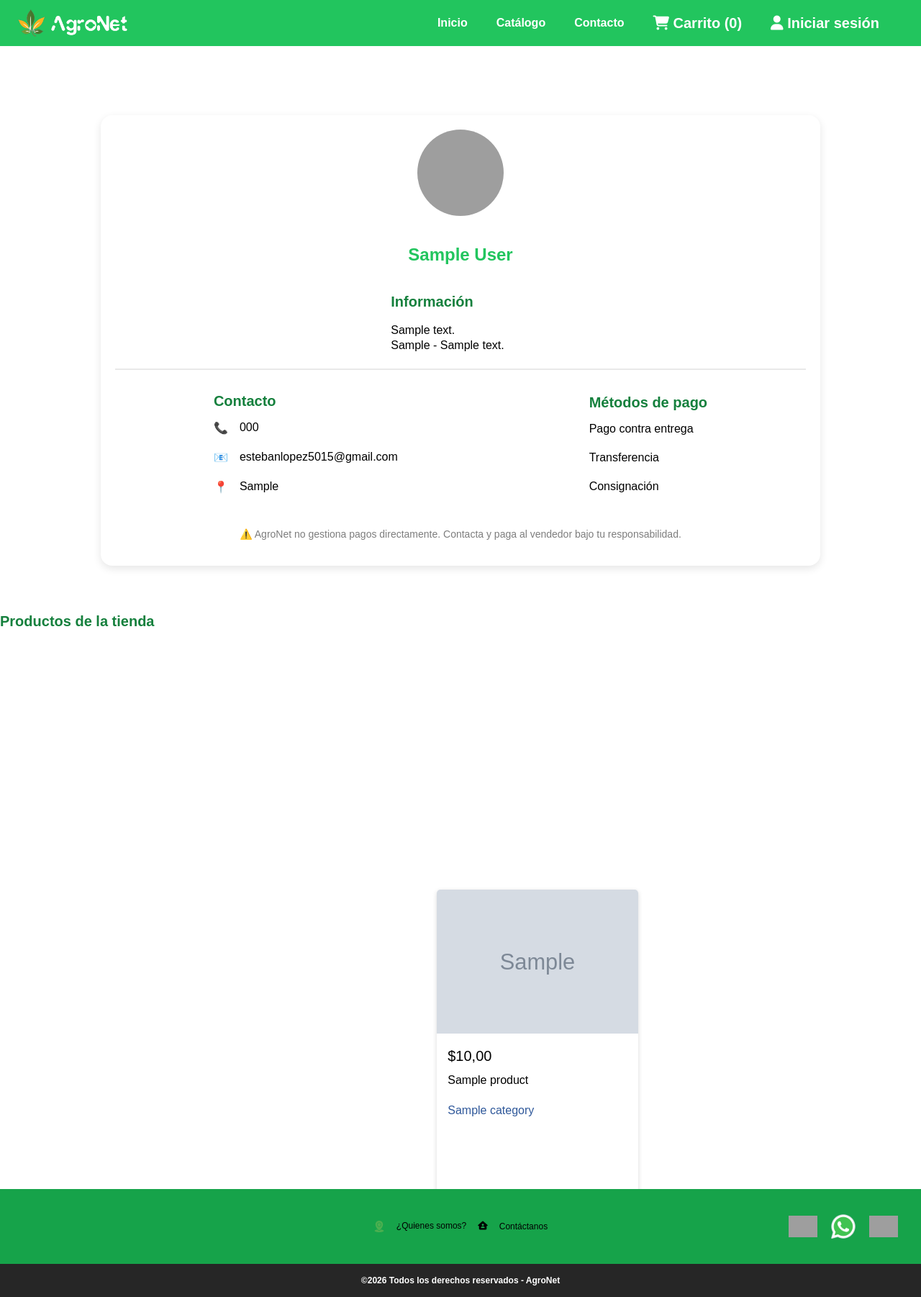
After one commit to EstebanLopp/Backend-AgroNet, a Django app: page /accounts/tienda/1/ in a window 1280 px wide. The commit adds this page. Shown: the whole page at 72% size. Run offline with Django 5.2, Linux system fonts and the light colour scheme; data comes from the database, SQL or seed files in the repository; tables that the repository leaves empty hold one stand-in row (values such as "Sample post"); grey boxes marked "Sample" are stand-in pictures; parts of the project's set-up code (start-up, migrations or seed data) failed here and were passed over; grey boxes are pictures that could not be loaded.

Commit message:
Guardando cambios

```diff
--- /dev/null
+++ b/src/accounts/templates/accounts/public_store_detail.html
@@ -0,0 +1,87 @@
+{% extends "base.html" %}
+{% load static %}
+
+{% block content %}
+<div class="seller-profile">
+
+  <div class="seller-profile__header">
+    <img src="{% static 'assets/valle-cocora.jpg' %}" alt="Foto del vendedor" class="seller-profile__photo">
+
+    <div class="seller-profile__info">
+      <h2 class="seller-profile__name">{{ store.name }}</h2>
+      <h3 class="seller-profile__section-title">Información</h3>
+
+      <p class="seller-profile__description">
+        {{ store.description }}
+      </p>
+
+      <p class="seller-profile__address">
+        {{ store.city }} - {{ store.address }}
+      </p>
+    </div>
+  </div>
+
+  <div class="seller-profile__details">
+
+    <div class="seller-profile__contact">
+      <h3 class="seller-profile__section-title">Contacto</h3>
+      <ul class="seller-profile__contact-list">
+        <li class="seller-profile__contact-item">
+          📞 <span class="seller-profile__phone">{{ store.phone }}</span>
+        </li>
+
+        <li class="seller-profile__contact-item">
+          📧
+          <span class="seller-profile__email">
+            {{ store.seller.user.email }}
+          </span>
+        </li>
+
+        <li class="seller-profile__contact-item">
+          📍 <span class="seller-profile__location">{{ store.city }}</span>
+        </li>
+      </ul>
+    </div>
+
+    <div class="seller-profile__payment">
+      <h3 class="seller-profile__section-title">Métodos de pago</h3>
+      <ul class="seller-profile__payment-list">
+        <li class="seller-profile__payment-item">Pago contra entrega</li>
+        <li class="seller-profile__payment-item">Transferencia</li>
+        <li class="seller-profile__payment-item">Consignación</li>
+      </ul>
+    </div>
+
+  </div>
+
+  <div class="seller-profile__note">
+    ⚠️ AgroNet no gestiona pagos directamente. Contacta y paga al vendedor bajo tu responsabilidad.
+  </div>
+</div>
+
+<div class="seller-profile__products">
+  <h3 class="seller-profile__section-title">Productos de la tienda</h3>
+
+  <div class="products">
+    {% for product in products %}
+      <a href="{% url 'products:product_detail' product.slug %}" class="product1">
+        {% if product.image %}
+          <img src="{{ product.image.url }}" class="product1__image" alt="{{ product.name }}">
+        {% else %}
+          <img src="{% static 'assets/banano.webp' %}" class="product1__image" alt="{{ product.name }}">
+        {% endif %}
+
+        <div class="product1__info">
+          <div class="product1__details">
+            <p class="product1__price">${{ product.price }}</p>
+            <h3 class="product1__name">{{ product.name }}</h3>
+            <p class="product1__category">{{ product.category.name }}</p>
+          </div>
+        </div>
+      </a>
+    {% empty %}
+      <p>Esta tienda todavía no tiene productos publicados.</p>
+    {% endfor %}
+  </div>
+</div>
+{% endblock %}
--- a/src/accounts/urls.py
+++ b/src/accounts/urls.py
@@ -5,6 +5,7 @@ from .views import customer_dashboard
 from .forms import CustomPasswordResetForm
 from .views import edit_profile
 from django.contrib.auth import views as auth_views
+from .views import public_store_detail
 
 app_name = "accounts"
 
@@ -13,6 +14,7 @@ urlpatterns = [
     path("cuenta/", customer_dashboard, name="dashboard"),
     path("perfil/", edit_profile, name="edit_profile"),
     path("crear-tienda/", views.create_store, name="create_store"),
+    path("tienda/<int:pk>/", public_store_detail, name="public_store_detail"),
     path("mi-tienda/", views.seller_dashboard, name="seller_dashboard"),
     path(
     "password-reset/",
--- a/src/accounts/views.py
+++ b/src/accounts/views.py
@@ -6,6 +6,10 @@ from .models import CustomerProfile, SellerProfile
 from django.contrib import messages
 
 from .forms import SignUpForm, UserProfileForm, CustomerProfileForm, StoreForm
+
+from django.shortcuts import render, get_object_or_404
+from accounts.models import Store
+from products.models import Product
 
 
 def signup(request):
@@ -118,3 +122,17 @@ def seller_dashboard(request):
     }
 
     return render(request, "accounts/seller_dashboard.html", context)
+
+def public_store_detail(request, pk):
+    store = get_object_or_404(Store, pk=pk)
+
+    products = Product.objects.filter(
+        store=store,
+        status="published"
+    ).select_related("category")
+
+    context = {
+        "store": store,
+        "products": products,
+    }
+    return render(request, "accounts/public_store_detail.html", context)
--- a/src/products/models.py
+++ b/src/products/models.py
@@ -20,7 +20,6 @@ class Product(models.Model):
         ("kg", "Kilogramo"),
         ("und", "Unidad"),
         ("lb", "Libra"),
-        ("atado", "Atado"),
     ]
 
     STATUS_CHOICES = [
@@ -35,8 +34,7 @@ class Product(models.Model):
 
     WEIGHT_UNIT_CHOICES = [
         ("kg", "Kilogramo"),
-        ("gr", "Gramo"),
-        ("lb", "Libra"),
+
     ]
 
     PAYMENT_CHOICES = [
@@ -97,8 +95,8 @@ class Product(models.Model):
     weight = models.DecimalField(
         max_digits=8,
         decimal_places=2,
-        null=True,
-        blank=True
+        null=False,
+        blank=False
     )
 
     producer = models.CharField(
--- a/src/static/css/components/25_cards_product.css
+++ b/src/static/css/components/25_cards_product.css
@@ -3,6 +3,7 @@ y product_seller.html (seller-pages) */
 
 /* ----------- Contenedor principal y productos ----------- */
 .products {
+  margin-top: 20rem !important;
   margin-bottom: 1px;
   display: flex;
   flex-wrap: wrap;
@@ -16,6 +17,7 @@ y product_seller.html (seller-pages) */
 
 /* ----------- Tarjeta de producto ----------- */
 .product1 {
+  margin-top: 20rem !important;
   background-color: var(--white);
   flex: 1 1 100%;
   border-radius: 5px;
```
Also changed, not shown: src/templates/components/0_product_detail.html (+66 -22 lines), src/templates/components/33_seller-profile.html (deleted, +0 -44 lines), src/templates/pages-general/seller-profile.html (+6 -6 lines), src/products/migrations/0008_alter_product_weight.py (added), src/products/migrations/0009_alter_product_unit_alter_product_weight_unit.py (added).
